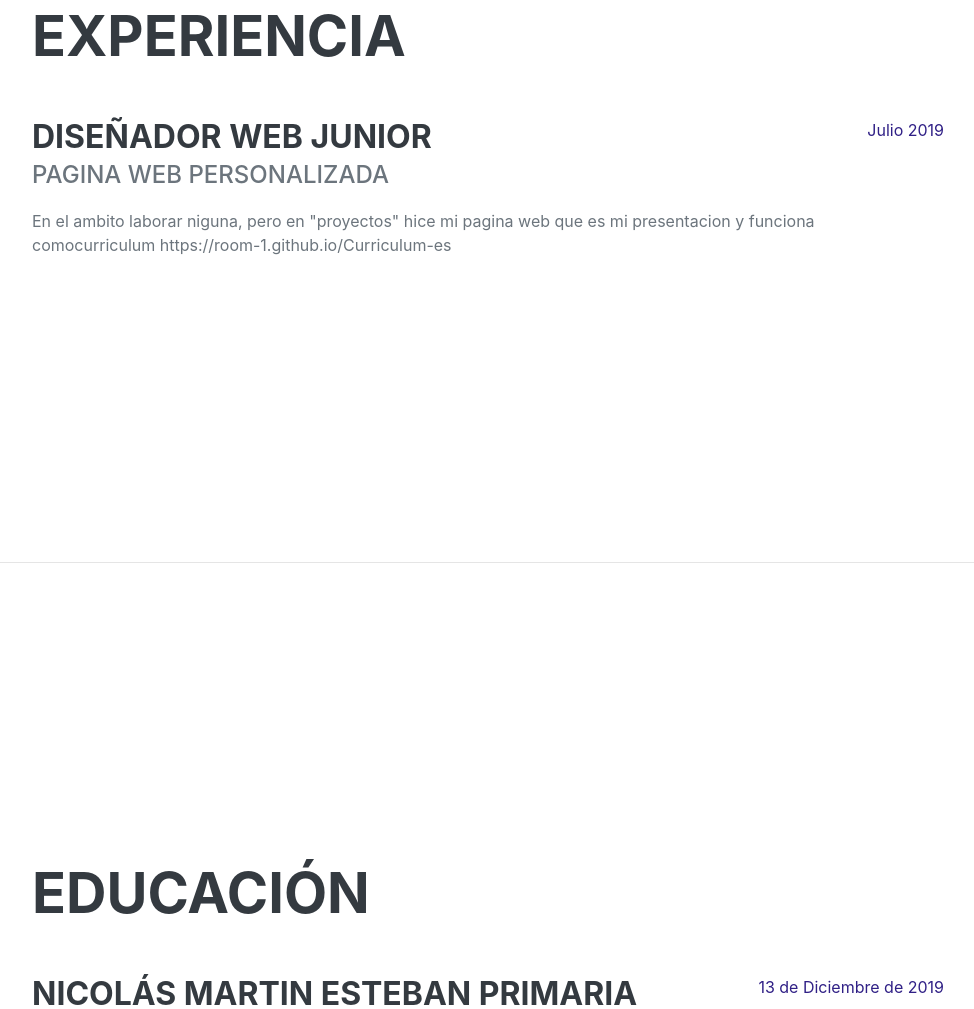
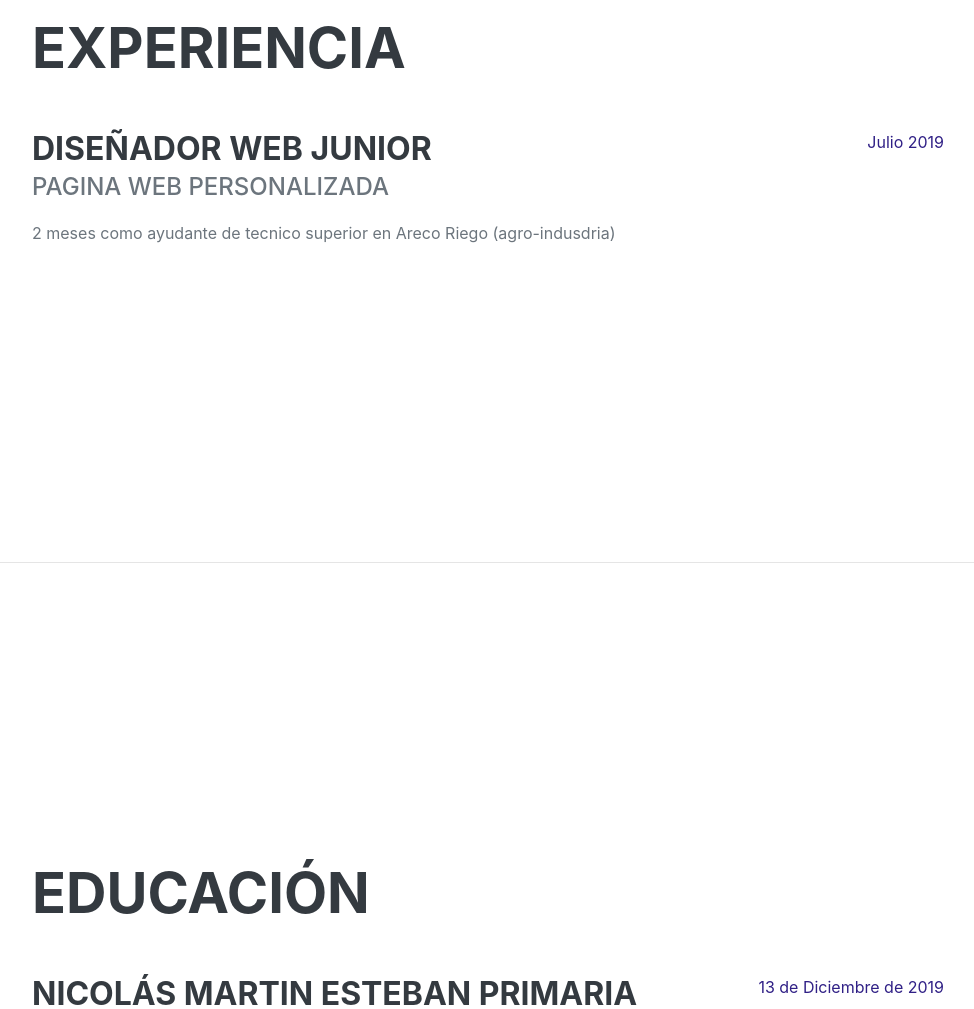
Before and after one commit to nicolas-esteban-web/Curriculum-es, a plain HTML site: page index.html in a window 1280 px wide. Shown: the part 1039-2048 px from the top of the page, without its empty margins (288-1262 px from the left). Drawn offline with nearby package versions, Linux system fonts and the light colour scheme; a web font is replaced by a local one.

Commit message:
Cambie experiencia
Le puse que estoy trabajando en areco riego

```diff
--- a/index.html
+++ b/index.html
@@ -66,9 +66,7 @@
                             <h3 class="mb-0">DISEÑADOR WEB JUNIOR</h3>
                             <div class="subheading mb-3">pagina web personalizada</div>
                             <p>
-                               En el ambito laborar niguna, pero en "proyectos" hice mi pagina web que es mi presentacion
-                               y funciona comocurriculum https://room-1.github.io/Curriculum-es
-                          </p>
+                                2 meses como ayudante de tecnico superior en Areco Riego (agro-indusdria)
                         </div>
                         <div class="flex-shrink-0"><span class="text-primary">Julio 2019</span></div>
                     </div>
```
